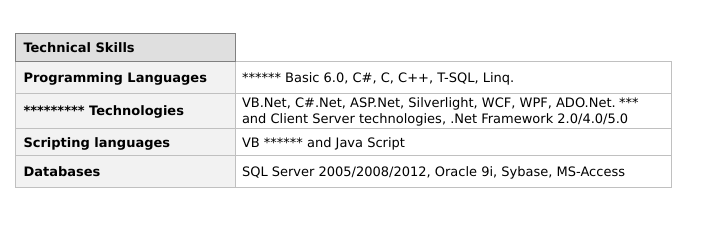
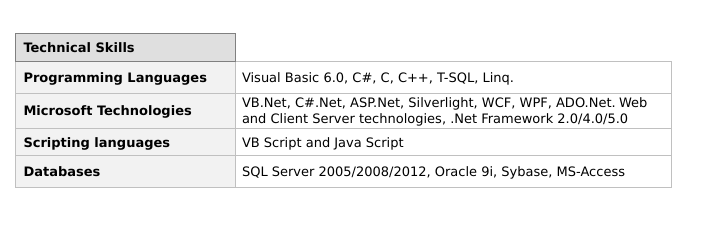
Before and after one commit to ahmadnizami/ahmad, a plain HTML site: page index.html in a window 1280 px wide. Shown: the part 658-893 px from the top of the page, 0-704 px from the left. Drawn offline with Linux system fonts and the light colour scheme.

Commit message:
Update index.html

```diff
--- a/index.html
+++ b/index.html
@@ -46,15 +46,15 @@
                 <p style='margin:0in;font-size:16px;font-family:"Times New Roman",serif;'><strong><span style='font-size:13px;font-family:"Verdana",sans-serif;color:black;'>Programming Languages</span></strong></p>
             </td>
             <td style="width:315.5pt;border-top:none;border-left:none;border-bottom:solid silver 1.0pt;border-right:solid silver 1.0pt;padding:0in 5.4pt 0in 5.4pt;height:24.35pt;">
-                <p style='margin:0in;font-size:16px;font-family:"Times New Roman",serif;margin-left:-.9pt;'><span style='font-size:13px;font-family:"Verdana",sans-serif;'>****** Basic 6.0, C#, C, C++, T-SQL, Linq.</span></p>
+                <p style='margin:0in;font-size:16px;font-family:"Times New Roman",serif;margin-left:-.9pt;'><span style='font-size:13px;font-family:"Verdana",sans-serif;'>Visual Basic 6.0, C#, C, C++, T-SQL, Linq.</span></p>
             </td>
         </tr>
         <tr>
             <td style="width:153.25pt;border:solid silver 1.0pt;border-top:  none;background:#F2F2F2;padding:0in 5.4pt 0in 5.4pt;height:25.7pt;">
-                <p style='margin:0in;font-size:16px;font-family:"Times New Roman",serif;'><strong><span style='font-size:13px;font-family:"Verdana",sans-serif;color:black;'>********* Technologies</span></strong></p>
+                <p style='margin:0in;font-size:16px;font-family:"Times New Roman",serif;'><strong><span style='font-size:13px;font-family:"Verdana",sans-serif;color:black;'>Microsoft Technologies</span></strong></p>
             </td>
             <td style="width:315.5pt;border-top:none;border-left:none;border-bottom:solid silver 1.0pt;border-right:solid silver 1.0pt;padding:0in 5.4pt 0in 5.4pt;height:25.7pt;">
-                <p style='margin:0in;font-size:16px;font-family:"Times New Roman",serif;margin-left:-.9pt;'><span style='font-size:13px;font-family:"Verdana",sans-serif;'>VB.Net, C#.Net, ASP.Net, Silverlight, WCF, WPF, ADO.Net.</span><span style="font-size:13px;">&nbsp;</span><span style='font-size:13px;font-family:"Verdana",sans-serif;'>*** and Client Server technologies, .Net Framework 2.0/4.0/5.0</span></p>
+                <p style='margin:0in;font-size:16px;font-family:"Times New Roman",serif;margin-left:-.9pt;'><span style='font-size:13px;font-family:"Verdana",sans-serif;'>VB.Net, C#.Net, ASP.Net, Silverlight, WCF, WPF, ADO.Net.</span><span style="font-size:13px;">&nbsp;</span><span style='font-size:13px;font-family:"Verdana",sans-serif;'>Web and Client Server technologies, .Net Framework 2.0/4.0/5.0</span></p>
             </td>
         </tr>
         <tr>
@@ -62,7 +62,7 @@
                 <p style='margin:0in;font-size:16px;font-family:"Times New Roman",serif;'><strong><span style='font-size:13px;font-family:"Verdana",sans-serif;color:black;'>Scripting languages</span></strong></p>
             </td>
             <td style="width:315.5pt;border-top:none;border-left:none;border-bottom:solid silver 1.0pt;border-right:solid silver 1.0pt;padding:0in 5.4pt 0in 5.4pt;height:20.9pt;">
-                <p style='margin:0in;font-size:16px;font-family:"Times New Roman",serif;margin-left:-.9pt;'><span style='font-size:13px;font-family:"Verdana",sans-serif;'>VB ****** and Java Script</span></p>
+                <p style='margin:0in;font-size:16px;font-family:"Times New Roman",serif;margin-left:-.9pt;'><span style='font-size:13px;font-family:"Verdana",sans-serif;'>VB Script and Java Script</span></p>
             </td>
         </tr>
         <tr>
```
